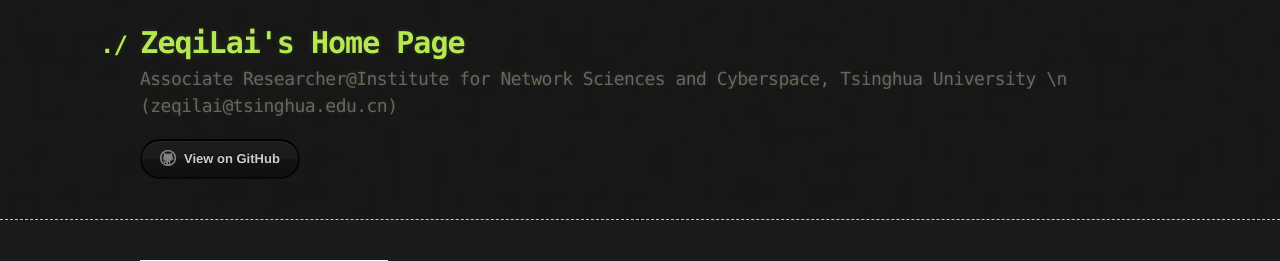
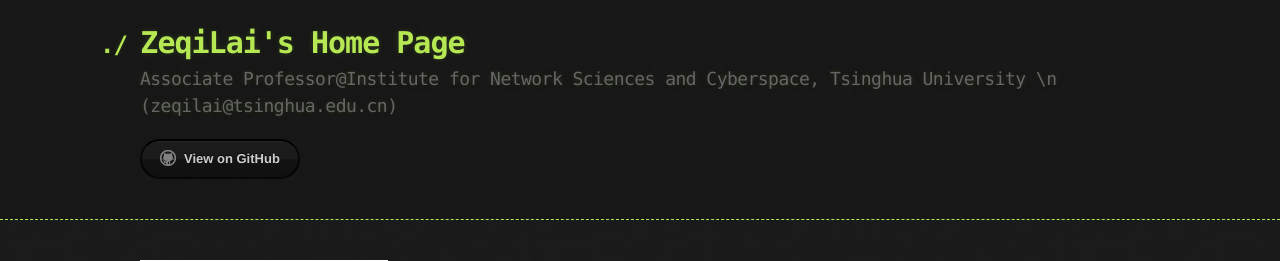
Before and after one commit to lzq8272587/lzq8272587.github.io, a Jekyll site: the page built from index.md, in a window 1280 px wide and 900 px high. Shown: the top 261 px of the window. Built offline with Jekyll 4.4.1, drawn with Linux system fonts in a browser that asks for light colours; our own code applies the rules of GitHub Pages for plain Markdown files.

Commit message:
Update _config.yml

```diff
--- a/_config.yml
+++ b/_config.yml
@@ -1,3 +1,3 @@
 theme: jekyll-theme-hacker
 title: ZeqiLai's Home Page
-description: Associate Researcher@Institute for Network Sciences and Cyberspace, Tsinghua University \n (zeqilai@tsinghua.edu.cn)
+description: Associate Professor@Institute for Network Sciences and Cyberspace, Tsinghua University \n (zeqilai@tsinghua.edu.cn)
```
